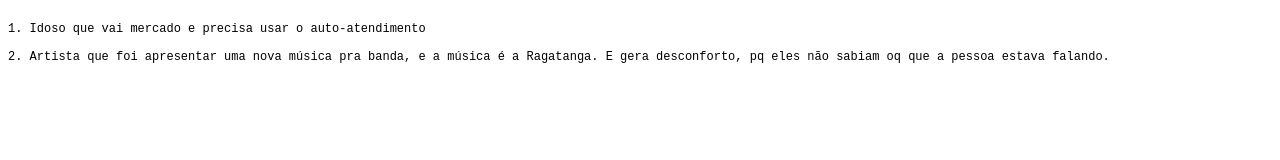
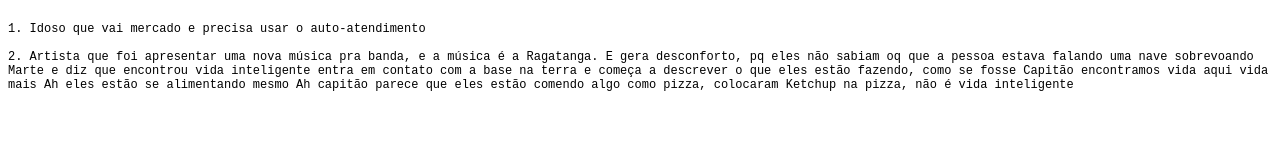
Before and after one commit to cesarserrano/textos, a plain HTML site: page ideias.html in a window 1280 px wide. Drawn offline with Linux system fonts and the light colour scheme.

Commit message:
Atualizar o ideias.html

```diff
--- a/ideias.html
+++ b/ideias.html
@@ -11,4 +11,6 @@
 <br>
 1. Idoso que vai mercado e precisa usar o auto-atendimento
 <br><br>
-2. Artista que foi apresentar uma nova música pra banda, e a música é a Ragatanga. E gera desconforto, pq eles não sabiam oq que a pessoa estava falando.
+2. Artista que foi apresentar uma nova música pra banda, e a música é a Ragatanga. E gera desconforto, pq eles não sabiam oq que a pessoa estava falando
+
+uma nave sobrevoando Marte e diz que encontrou vida inteligente entra em contato com a base na terra e começa a descrever o que eles estão fazendo, como se fosse Capitão encontramos vida aqui vida mais Ah eles estão se alimentando mesmo Ah capitão parece que eles estão comendo algo como pizza, colocaram Ketchup na pizza, não é vida inteligente
```
